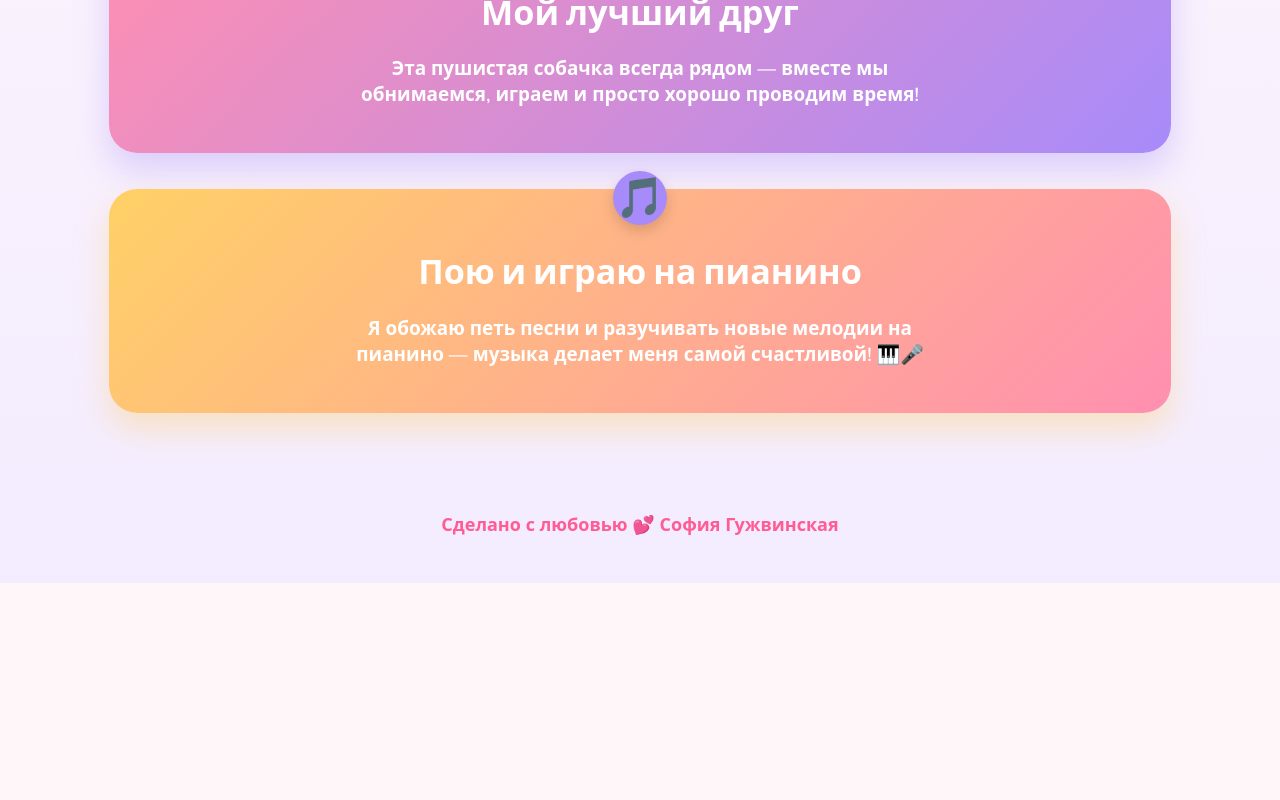
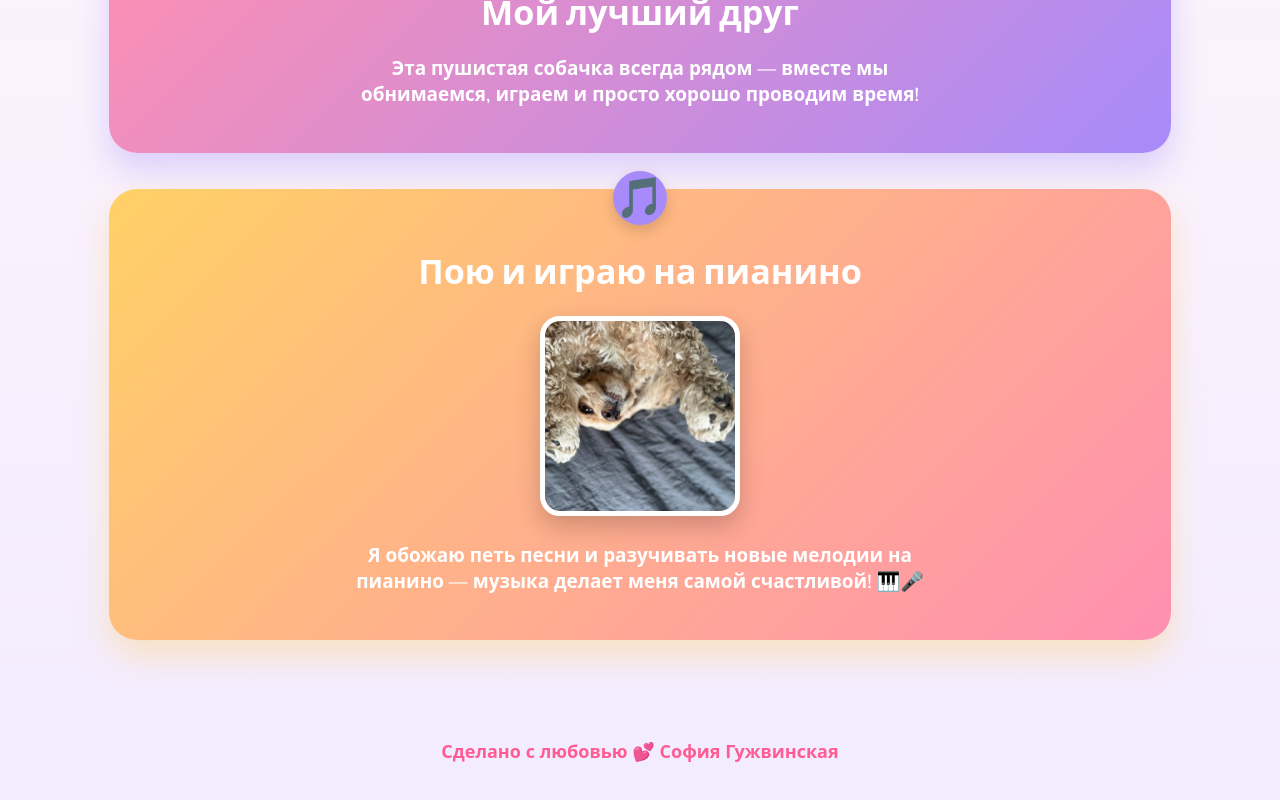
Before and after one commit to BorisGujvin/DittuSofiaHuzhvynska, a React (Vite) app: page / in a window 1280 px wide. Shown: the part 1073-1873 px from the top of the page. Before the commit the page ends 1656 px from the top, so only its background shows below. Built offline with nearby package versions, Linux system fonts and the light colour scheme.

Commit message:
Добавлено новое фото в блок про пение и пианино

```diff
--- a/src/App.css
+++ b/src/App.css
@@ -235,6 +235,17 @@ main {
   font-size: 1.05rem;
 }
 
+.talent-photo {
+  width: 200px;
+  height: 200px;
+  object-fit: cover;
+  border-radius: 20px;
+  border: 5px solid #fff;
+  box-shadow: 0 10px 24px rgba(0, 0, 0, 0.2);
+  margin: 0.5rem auto 1.5rem;
+  display: block;
+}
+
 .note {
   position: absolute;
   top: -18px;
--- a/src/App.tsx
+++ b/src/App.tsx
@@ -2,6 +2,9 @@ import './App.css'
 
 const photo =
   '/assets/images/AgACAgQAAxkBAAMHaprK4euum9r_9qzDTtFk0uTbNTcAAm8aaxswodFQvoPV4KMuMfsBAAMCAAN5AAM9BA.jpg'
+
+const talentPhoto =
+  '/assets/images/AgACAgQAAxkBAAMPaprNEsKveMoNmetDOxio0mw9HCgAApcaaxswodFQX6DUZNuAuHgBAAMCAAN5AAM9BA.jpg'
 
 const loves = [
   { emoji: '🐶', title: 'Собачки', text: 'Лучший друг всегда рядом и обожает обнимашки' },
@@ -62,6 +65,7 @@ function App() {
           <div className="talent-card">
             <span className="note">🎵</span>
             <h2>Пою и играю на пианино</h2>
+            <img className="talent-photo" src={talentPhoto} alt="София играет на пианино" />
             <p>
               Я обожаю петь песни и разучивать новые мелодии на пианино —
               музыка делает меня самой счастливой! 🎹🎤
```
Also changed, not shown: public/assets/images/AgACAgQAAxkBAAMLaprMV9a1vcvP-pkMpvxvE7FWeb0AAokaaxswodFQX6hEbvGGVDgBAAMCAAN5AAM9BA.jpg (added), public/assets/images/AgACAgQAAxkBAAMPaprNEsKveMoNmetDOxio0mw9HCgAApcaaxswodFQX6DUZNuAuHgBAAMCAAN5AAM9BA.jpg (added).
